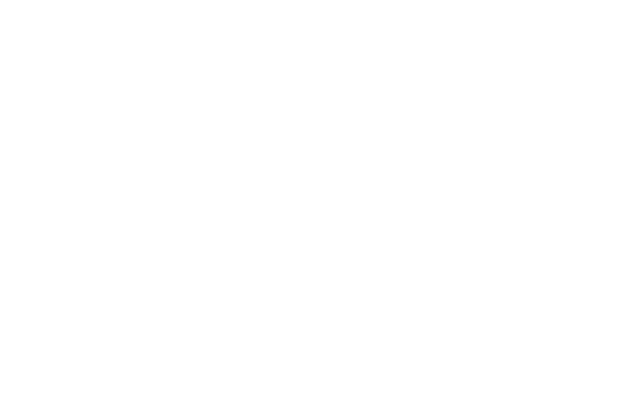
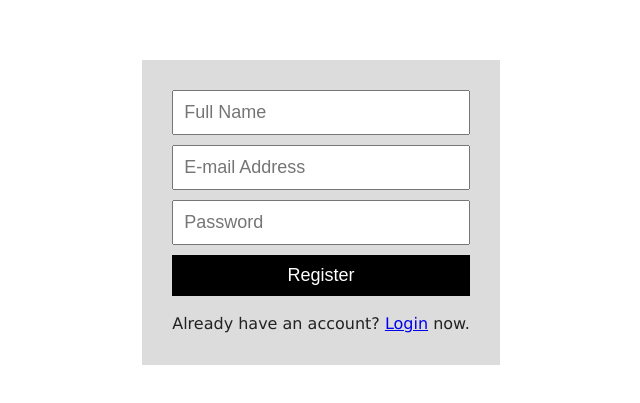
Before and after one commit to RamaTanikella/final-project, a React (Create React App) app: page /register in a window 1280 px wide. Before the commit this address had no page. Shown: the part 257-660 px from the top of the page, without its empty margins (319-959 px from the left). Built offline with nearby package versions, Linux system fonts and the light colour scheme; no server answers.

Commit message:
commit 10 added date changes

```diff
--- a/package.json
+++ b/package.json
@@ -3,6 +3,8 @@
   "version": "0.1.0",
   "private": true,
   "dependencies": {
+    "@firebase/app": "^0.7.24",
+    "@firebase/auth": "^0.20.1",
     "@testing-library/jest-dom": "^5.16.4",
     "@testing-library/react": "^13.2.0",
     "@testing-library/user-event": "^13.5.0",
@@ -10,6 +12,7 @@
     "react": "^18.1.0",
     "react-datepicker": "^4.8.0",
     "react-dom": "^18.1.0",
+    "react-firebase-hooks": "^5.0.3",
     "react-router-dom": "^6.3.0",
     "react-scripts": "5.0.1",
     "web-vitals": "^2.1.4"
--- a/src/App.css
+++ b/src/App.css
@@ -605,3 +605,81 @@ h6 {
 
 }
 /* end of rooms fitler*/
+
+.login {
+  height: 100vh;
+  width: 100vw;
+  display: flex;
+  align-items: center;
+  justify-content: center;
+}
+
+.login__container {
+  display: flex;
+  flex-direction: column;
+  text-align: center;
+  background-color: #dcdcdc;
+  padding: 30px;
+}
+
+.login__textBox {
+  padding: 10px;
+  font-size: 18px;
+  margin-bottom: 10px;
+}
+
+.login__btn {
+  padding: 10px;
+  font-size: 18px;
+  margin-bottom: 10px;
+  border: none;
+  color: white;
+  background-color: black;
+}
+
+.login__google {
+  background-color: #4285f4;
+}
+
+.login div {
+  margin-top: 7px;
+}
+
+.register {
+  height: 100vh;
+  width: 100vw;
+  display: flex;
+  align-items: center;
+  justify-content: center;
+}
+
+.register__container {
+  display: flex;
+  flex-direction: column;
+  text-align: center;
+  background-color: #dcdcdc;
+  padding: 30px;
+}
+
+.register__textBox {
+  padding: 10px;
+  font-size: 18px;
+  margin-bottom: 10px;
+}
+
+.register__btn {
+  padding: 10px;
+  font-size: 18px;
+  margin-bottom: 10px;
+  border: none;
+  color: white;
+  background-color: black;
+}
+
+.register__google {
+  background-color: #4285f4;
+}
+
+.register div {
+  margin-top: 7px;
+}
--- /dev/null
+++ b/src/firebase.js
@@ -0,0 +1,56 @@
+import { initializeApp } from "@firebase/app";
+import {
+  GoogleAuthProvider,
+  getAuth,
+  signInWithPopup,
+  signInWithEmailAndPassword,
+  createUserWithEmailAndPassword,
+  sendPasswordResetEmail,
+  signOut,
+} from "@firebase/auth";
+
+
+const firebaseConfig = {
+    apiKey: "AIzaSyD-MALogRGOSiUgorz84cAj3dZhtFr5-_w",
+    authDomain: "final-project-b6526.firebaseapp.com",
+    projectId: "final-project-b6526",
+    storageBucket: "final-project-b6526.appspot.com",
+    messagingSenderId: "353539023014",
+    appId: "1:353539023014:web:603162ccc64a25912cd467"
+};
+
+const app = initializeApp(firebaseConfig);
+const auth = getAuth(app);
+
+
+
+const logInWithEmailAndPassword = async (email, password) => {
+  try {
+    await signInWithEmailAndPassword(auth, email, password);
+  } catch (err) {
+    console.error(err);
+    alert(err.message);
+  }
+};
+
+const registerWithEmailAndPassword = async (name, email, password) => {
+  try {
+    const res = await createUserWithEmailAndPassword(auth, email, password);
+    const user = res.user;
+
+  } catch (err) {
+    console.error(err);
+    alert(err.message);
+  }
+};
+
+const logout = () => {
+  signOut(auth);
+};
+
+export {
+  auth,
+  logInWithEmailAndPassword,
+  registerWithEmailAndPassword,
+  logout,
+};
--- a/src/pages/Home.js
+++ b/src/pages/Home.js
@@ -2,6 +2,10 @@ import React, { useEffect, useState } from "react";
 import AllRooms from "../components/AllRooms";
 import {getListings} from "../api/index"
 import Banner from "../components/Banner"
+import { useAuthState } from "react-firebase-hooks/auth";
+import { useNavigate } from "react-router-dom";
+
+import { auth } from "../firebase";
 const Home = () => {
 
   const [listings, setListings] = useState([{
@@ -11,6 +15,17 @@ const Home = () => {
     "id": 1,
     images: ["https://media.timeout.com/images/105859033/image.jpg"]
   }])
+
+  const [user, loading, error] = useAuthState(auth);
+
+  const navigate = useNavigate();
+
+
+  useEffect(() => {
+    if (loading) return;
+    if (!user) return navigate("/");
+
+  }, [user, loading]);
 
   const getAllListings = async () => {
     const allListings = await getListings()
--- /dev/null
+++ b/src/pages/Login.js
@@ -0,0 +1,58 @@
+import React, { useEffect, useState } from "react";
+import { Link, useNavigate } from "react-router-dom";
+import { auth, logInWithEmailAndPassword } from "../firebase";
+import { useAuthState } from "react-firebase-hooks/auth";
+
+
+function Login() {
+  const [email, setEmail] = useState("");
+  const [password, setPassword] = useState("");
+  const [user, loading, error] = useAuthState(auth);
+  const navigate = useNavigate();
+
+  useEffect(() => {
+    if (loading) {
+      // maybe trigger a loading screen
+      return;
+    }
+    if (user) navigate("/dashboard");
+  }, [user, loading]);
+
+  return (
+    <div className="login">
+      <div className="login__container">
+        <input
+          type="text"
+          className="login__textBox"
+          value={email}
+          onChange={(e) => setEmail(e.target.value)}
+          placeholder="E-mail Address"
+        />
+        <input
+          type="password"
+          className="login__textBox"
+          value={password}
+          onChange={(e) => setPassword(e.target.value)}
+          placeholder="Password"
+        />
+        <button
+          className="login__btn"
+          onClick={() => logInWithEmailAndPassword(email, password)}
+        >
+          Login
+        </button>
+        {/* <button className="login__btn login__google" onClick={signInWithGoogle}>
+          Login with Google
+        </button> */}
+        <div>
+          <Link to="/reset">Forgot Password</Link>
+        </div>
+        <div>
+          Don't have an account? <Link to="/register">Register</Link> now.
+        </div>
+      </div>
+    </div>
+  );
+}
+
+export default Login;
--- /dev/null
+++ b/src/pages/Register.js
@@ -0,0 +1,69 @@
+import React, { useEffect, useState } from "react";
+import { useAuthState } from "react-firebase-hooks/auth";
+import { Link, useNavigate } from "react-router-dom";
+import {
+  auth,
+  registerWithEmailAndPassword,
+} from "../firebase";
+
+
+function Register() {
+  const [email, setEmail] = useState("");
+  const [password, setPassword] = useState("");
+  const [name, setName] = useState("");
+  const [user, loading, error] = useAuthState(auth);
+  const navigate = useNavigate();
+
+  const register = () => {
+    if (!name) alert("Please enter name");
+    registerWithEmailAndPassword(name, email, password);
+  };
+
+  useEffect(() => {
+    if (loading) return;
+    if (user) navigate("/dashboard");
+  }, [user, loading]);
+
+  return (
+    <div className="register">
+      <div className="register__container">
+        <input
+          type="text"
+          className="register__textBox"
+          value={name}
+          onChange={(e) => setName(e.target.value)}
+          placeholder="Full Name"
+        />
+        <input
+          type="text"
+          className="register__textBox"
+          value={email}
+          onChange={(e) => setEmail(e.target.value)}
+          placeholder="E-mail Address"
+        />
+        <input
+          type="password"
+          className="register__textBox"
+          value={password}
+          onChange={(e) => setPassword(e.target.value)}
+          placeholder="Password"
+        />
+        <button className="register__btn" onClick={register}>
+          Register
+        </button>
+        {/* <button
+          className="register__btn register__google"
+          onClick={signInWithGoogle}
+        >
+          Register with Google
+        </button> */}
+
+        <div>
+          Already have an account? <Link to="/">Login</Link> now.
+        </div>
+      </div>
+    </div>
+  );
+}
+
+export default Register;
```
Also changed, not shown: src/App.js (+5 -30 lines), 1 other file (tests, documents, lock files or other folders).
